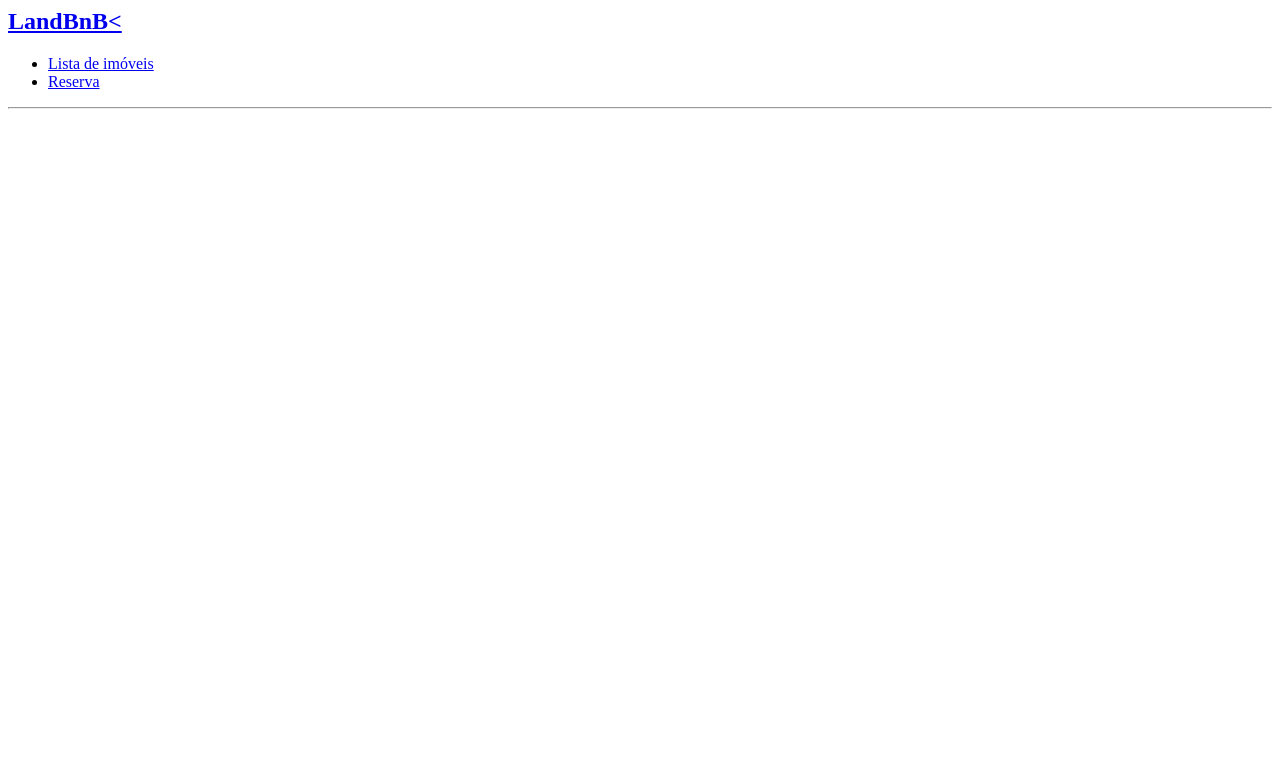
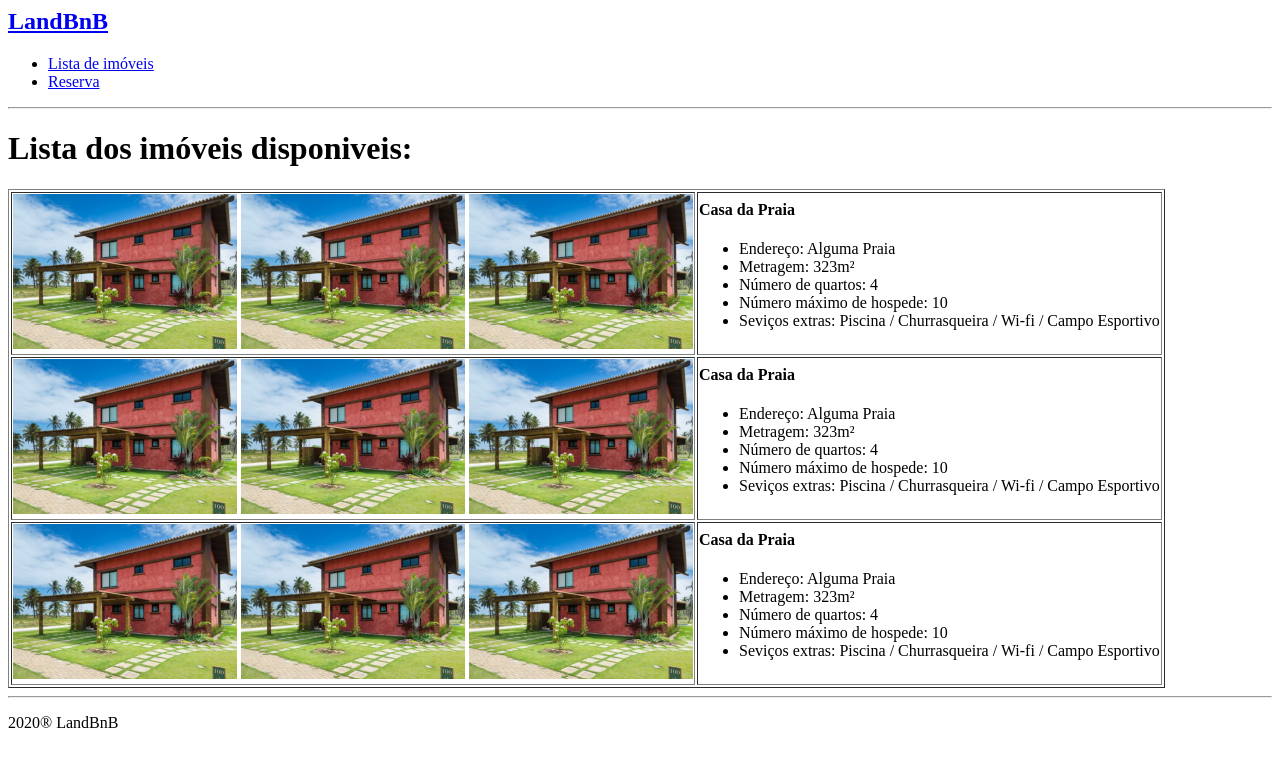
Before and after one commit to leonardoclf/landbnb, a plain HTML site: page lista.html in a window 1280 px wide. Drawn offline with Linux system fonts and the light colour scheme.

Commit message:
lista dos imoveis e algumas correcoes

```diff
--- a/lista.html
+++ b/lista.html
@@ -1,22 +1,81 @@
 <html lang="en">
+
 <head>
     <meta charset="UTF-8">
     <meta name="viewport" content="width=device-width, initial-scale=1.0">
-    <title>Document</title>
+    <title>Lista de Imóveis - LandBnB</title>
 </head>
+
 <body>
 
     <section class="barraNav">
-        <h1><a href="index.html">LandBnB<</a></h1>
+        <h1><a href="index.html">LandBnB</a> </h1>
         <ul>
-           <li><a href="#">Lista de imóveis</a></li>
-           <li><a href="reserva.html">Reserva</a></li>
+            <li><a href="lista.html">Lista de imóveis</a></li>
+            <li><a href="reserva.html">Reserva</a></li>
         </ul>
-     </section>
+    </section>
 
-     <hr>
+    <hr>
+    <h1>Lista dos imóveis disponiveis:</h1>
+    <table border="1" >
+        <tr>
+            <td>
+                <img src="casa.png" alt="imgDestaque">
+                <img src="casa.png" alt="imgDestaque">
+                <img src="casa.png" alt="imgDestaque">
+            </td>
+            <td>
+                <h4>Casa da Praia</h4>
+                <ul>
+                    <li>Endereço: Alguma Praia</li>
+                    <li>Metragem: 323m²</li>
+                    <li>Número de quartos: 4</li>
+                    <li>Número máximo de hospede: 10</li>
+                    <li>Seviços extras: Piscina / Churrasqueira / Wi-fi / Campo Esportivo</li>
+                </ul>
+            </td>
+        </tr>
+        <tr>
+            <td>
+                <img src="casa.png" alt="imgDestaque">
+                <img src="casa.png" alt="imgDestaque">
+                <img src="casa.png" alt="imgDestaque">
+            </td>
+            <td>
+                <h4>Casa da Praia</h4>
+                <ul>
+                    <li>Endereço: Alguma Praia</li>
+                    <li>Metragem: 323m²</li>
+                    <li>Número de quartos: 4</li>
+                    <li>Número máximo de hospede: 10</li>
+                    <li>Seviços extras: Piscina / Churrasqueira / Wi-fi / Campo Esportivo</li>
+                </ul>
 
+            </td>
+        </tr>
+        <tr>
+            <td>
+                <img src="casa.png" alt="imgDestaque">
+                <img src="casa.png" alt="imgDestaque">
+                <img src="casa.png" alt="imgDestaque">
+            </td>
+            <td>
+                <h4>Casa da Praia</h4>
+                <ul>
+                    <li>Endereço: Alguma Praia</li>
+                    <li>Metragem: 323m²</li>
+                    <li>Número de quartos: 4</li>
+                    <li>Número máximo de hospede: 10</li>
+                    <li>Seviços extras: Piscina / Churrasqueira / Wi-fi / Campo Esportivo</li>
+                </ul>
+            </td>
+        </tr>
+    </table>
+    <hr>
+    <section class="rodape">
+        <p>2020® LandBnB</p>
+    </section>
+</body>
 
-
-</body>
 </html>
```
Also changed, not shown: index.html (+3 -3 lines), reserva.html (+2 -4 lines).
